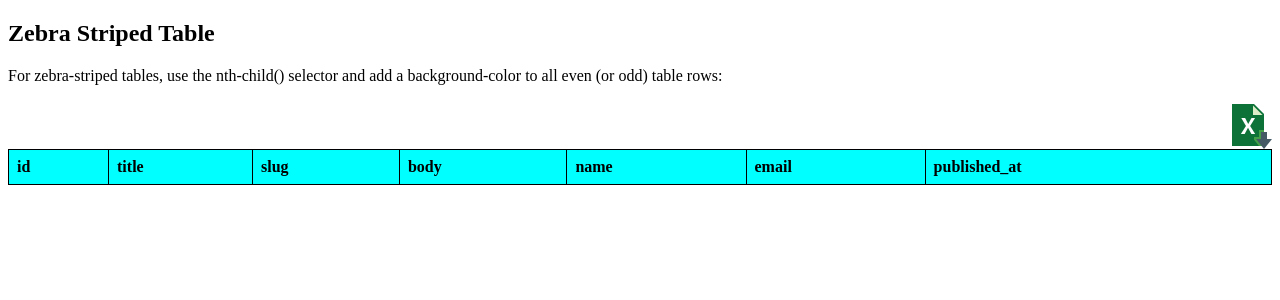
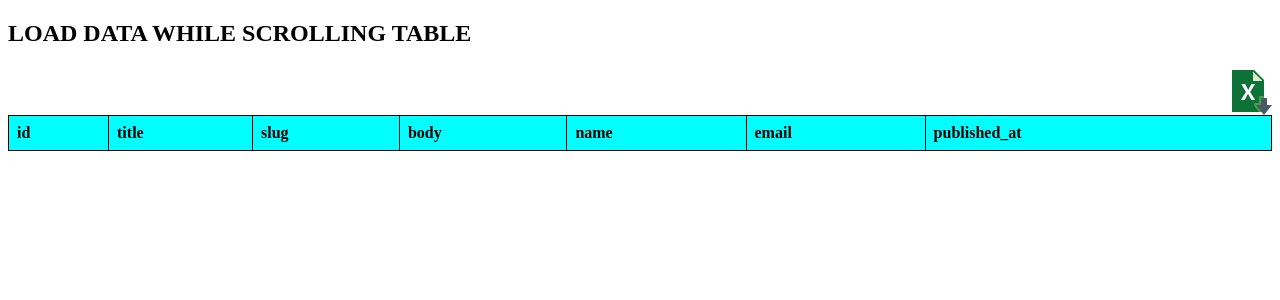
Before and after one commit to Chathura-ce/table_load_with_scroll, a PHP site: page / in a window 1280 px wide. Shown: the top 300 px of the page. Run offline with PHP 8.4, Linux system fonts and the light colour scheme; data comes from the database, SQL or seed files in the repository; data that the repository does not hold is empty.

Commit message:
Modify index file

```diff
--- a/index.php
+++ b/index.php
@@ -25,9 +25,7 @@
 </head>
 <body>
 
-<h2>Zebra Striped Table</h2>
-<p>For zebra-striped tables, use the nth-child() selector and add a background-color to all even (or odd) table
-    rows:</p>
+<h2>LOAD DATA WHILE SCROLLING TABLE</h2>
 <div style="display: flex;justify-content: flex-end">
     <img onclick="exportExcel()" src="excel.png" alt="" style="cursor:pointer;">
 </div>
```
